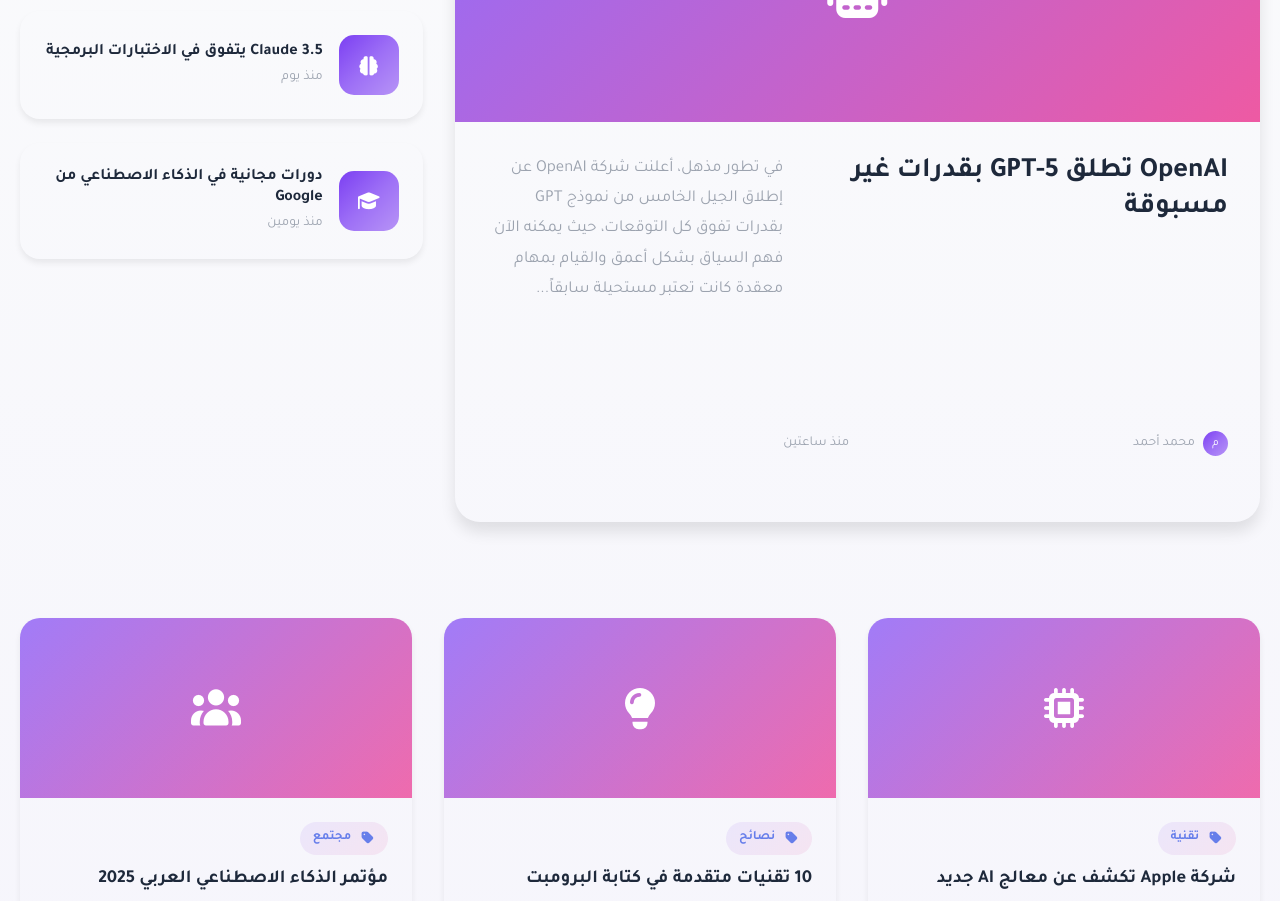
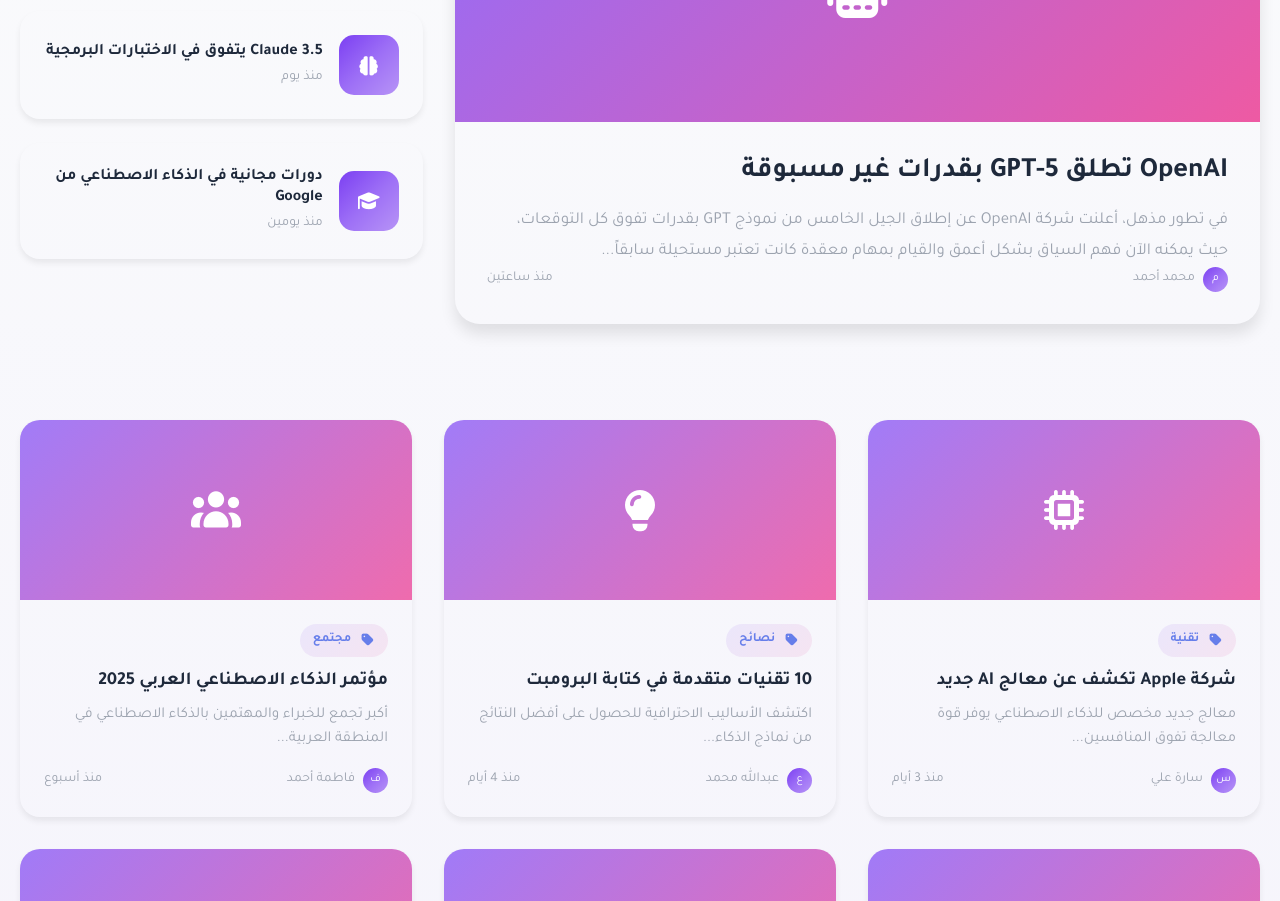
Before and after one commit to Remotework21/AI-Time, a React (Vite) app: page / in a window 1280 px wide. Shown: the part 3240-4141 px from the top of the page. Built offline with nearby package versions, Linux system fonts and the light colour scheme; no server answers.

Commit message:
fix:fix featured-news sec in home pg

```diff
--- a/src/pages/Home.jsx
+++ b/src/pages/Home.jsx
@@ -967,11 +967,11 @@
                   <i className="fas fa-robot"></i>
                   <span className="featured-badge">حصري</span>
                 </div>
-                <div className="featured-content">
-                  <h3 className="featured-title">
+                <div className="featured-news-content">
+                  <h3 className="featured-news-title">
                     OpenAI تطلق GPT-5 بقدرات غير مسبوقة
                   </h3>
-                  <p className="featured-excerpt">
+                  <p className="featured-news-excerpt">
                     في تطور مذهل، أعلنت شركة OpenAI عن إطلاق الجيل الخامس من
                     نموذج GPT بقدرات تفوق كل التوقعات، حيث يمكنه الآن فهم السياق
                     بشكل أعمق والقيام بمهام معقدة كانت تعتبر مستحيلة سابقاً...
--- a/src/styles/home.css
+++ b/src/styles/home.css
@@ -760,12 +760,12 @@
   font-size: 0.9rem;
 }
 
-.featured-content {
+.featured-news-content {
   padding: 2rem;
   flex: 1;
 }
 
-.featured-title {
+.featured-news-title {
   font-size: 1.75rem;
   font-weight: 700;
   color: var(--text-dark);
@@ -773,7 +773,7 @@
   line-height: 1.3;
 }
 
-.featured-excerpt {
+.featured-news-excerpt {
   color: var(--text-light);
   line-height: 1.8;
   margin-bottom: 1.5rem;
@@ -2795,3 +2795,52 @@
     gap: 1rem;
   }
 }
+
+/* =============================================================================
+   🛠️ FIX: Featured News Layout — Ensure Title & Excerpt Stack Vertically
+   ✅ Added to fix: "featured-excerpt beside title" + "big empty space"
+   ✅ Zero impact on other sections — scoped to .featured-article only
+   ============================================================================= */
+
+   .featured-article .featured-news-content {
+    /* Ensure natural block flow — no flex interference in this container */
+    display: block !important;
+    flex-direction: column !important;
+  }
+
+  /* Title: block, full width, margin-bottom for spacing */
+  .featured-article .featured-news-title {
+    display: block !important;
+    width: 100% !important;
+    margin: 0 0 1rem 0 !important; /* Space below title */
+    font-size: 1.75rem !important;
+    line-height: 1.3 !important;
+    color: var(--text-dark) !important;
+    text-align: right !important; /* Arabic: right-aligned */
+  }
+
+  /* Excerpt: block, full width, sits directly under title */
+  .featured-article .featured-news-excerpt {
+    display: block !important;
+    width: 100% !important;
+    margin: 0 !important;
+    padding: 0 !important;
+    font-size: 1.05rem !important;
+    line-height: 1.8 !important;
+    color: var(--text-light) !important;
+    text-align: right !important; /* Arabic: right-aligned */
+    /* Prevent any floating or inline behavior */
+    float: none !important;
+    clear: both !important;
+    /* Optional: subtle top padding if needed */
+    /* padding-top: 0.5rem !important; */
+  }
+
+  /* Optional: Add subtle divider or breathing room if desired */
+  /* .featured-article .featured-news-content::after {
+    content: '';
+    display: block;
+    height: 1px;
+    background: var(--border-color);
+    margin: 1.5rem 0;
+  } */
```
